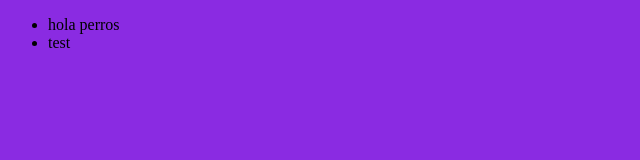
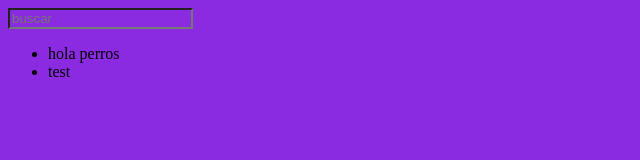
Before and after one commit to Nicolasruizvalderrama/proyecto-laika, a plain HTML site: page index.html in a window 1280 px wide. Shown: the whole page, without its empty margins (0-640 px from the left). Drawn offline with Linux system fonts and the light colour scheme.

Commit message:
ultimo cambio

```diff
--- a/index.html
+++ b/index.html
@@ -13,7 +13,9 @@
 <body>
     <div class="main_container"></div>
     <header>
-        <div class="navigation-bar"></div>
+        <div class="navigation-bar">
+            <input type="text" placeholder="buscar">
+        </div>
         <nav>
             <ul>
             <li>hola perros </li>
```
